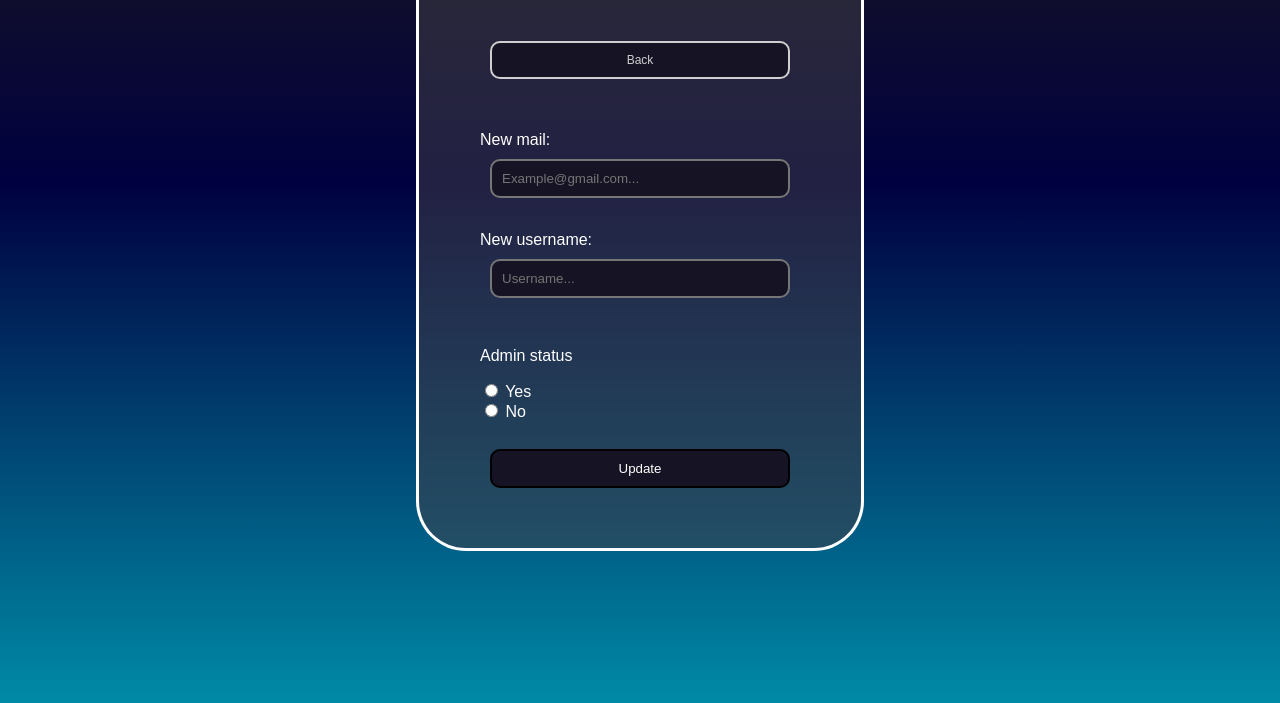
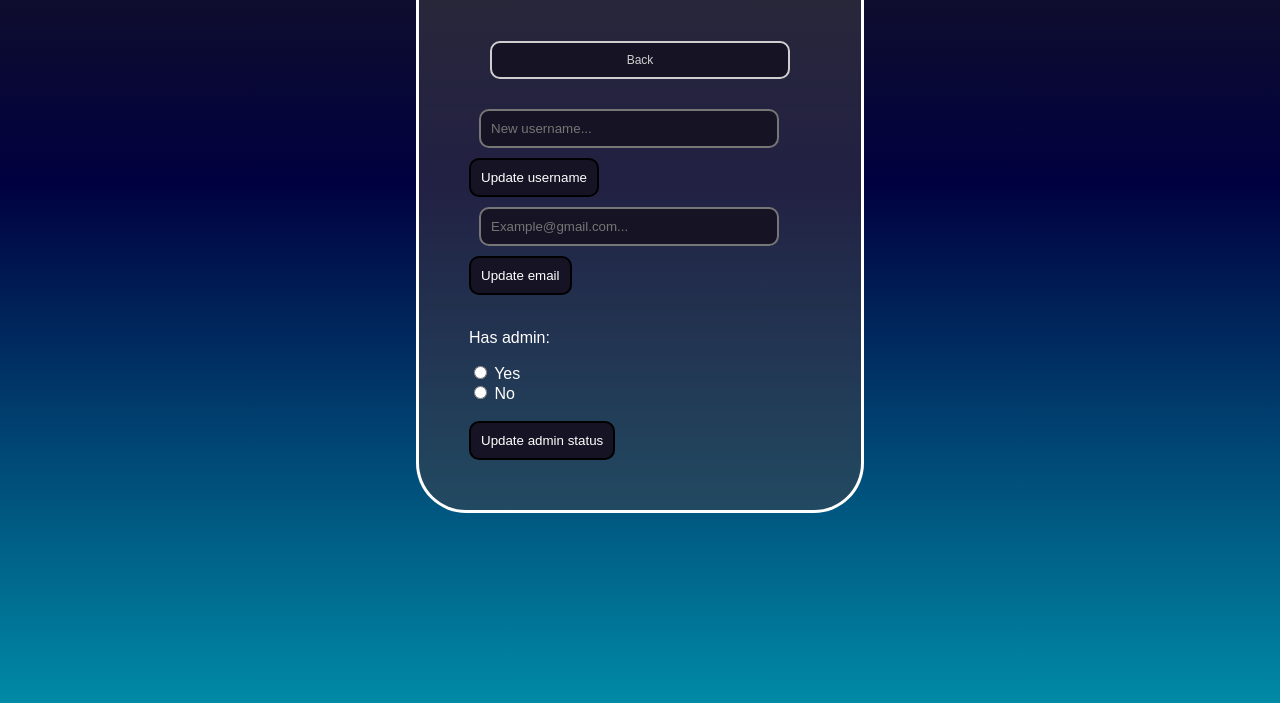
Before and after one commit to theunmenger/sql_test, a PHP site: page /update_user.php in a window 1280 px wide. Shown: the part 97-800 px from the top of the page. Run offline with PHP 8.4, Linux system fonts and the light colour scheme; the visitor is signed in with stand-in values (Sample User, id 1); data that the repository does not hold is empty.

Commit message:
changed way of handling updates

```diff
--- a/src/css/inlog.css
+++ b/src/css/inlog.css
@@ -27,6 +27,10 @@ body {
     border-color: white;
     border-radius: 0px 0px 50px 50px;
     padding: 50px;
+}
+
+#form_container {
+
 }
 
 .container_top a {
--- a/src/update_user.php
+++ b/src/update_user.php
@@ -8,54 +8,11 @@
 
     $conn = require_once "db_connect.php";
 
-    $username_err = $email_err = $update_notif = "";
-
     $user = $email = "";
-
 
     if ($_SERVER["REQUEST_METHOD"] == "POST" && !isset($_POST['update']) && isset($_POST['username']) && isset($_POST['email'])) {
         $user = $_POST['username'];
         $email = $_POST['email'];
-    }
-
-
-    if ($_SERVER["REQUEST_METHOD"] == "POST" && isset($_POST['update'])) {
-        $user = $_POST['username'];
-        $email = $_POST['email'];
-        $new_username = $_POST['new_username'];
-        $new_email = $_POST['new_email'];
-        $admin = $_POST['admin_status'];
-
-        $email_ver = false;
-        $name_ver = false;
-
-        if(!filter_var($new_email, FILTER_VALIDATE_EMAIL)) {
-            $email_err = "Invalid email";
-        } else {
-            $email_ver = true;
-        }
-
-        if (!preg_match("/^[a-zA-Z-0-9_]+$/", $user)) {
-            $username_err = "Username can only contain letters, numbers, underscores (_), and hyphens (-)";
-        } else {
-            $name_ver = true;
-        }
-
-        if ($name_ver && $email_ver) {
-            echo "new_user: ". $new_username. " new_email: ". $new_email. " old_user: ". $user. " old_email: ". $email. " admin status: ". $admin;
-        }
-
-        if (!empty($_POST['new_username'])) {
-            $update_username = "update inlog_gegevens_table set username = '$new_username' where email = '$email'";
-        }
-
-        if (!empty($_POST['new_email'])) {
-            $update_email = "update inlog_gegevens_table set email = '$new_email' where email = '$email'";
-        }
-
-        if (!empty($_POST['admin_status'])) {
-            $update_admin = "update inlog_gegevens_table set admin = '$admin' where email = '$email'";
-        }
     }
 ?>
 
@@ -71,23 +28,29 @@
     <div class="container_top">
         <h2>Update user: <?php echo $user?></h2>
         <a href="logged_in.php">Back</a>
-        <p><?php echo $update_notif;?></p>
-        <form method="POST" action="<?php echo htmlspecialchars($_SERVER["PHP_SELF"]);?>">
-            <input type="hidden" name="username" value="<?php echo htmlspecialchars($user); ?>">
-            <input type="hidden" name="email" value="<?php echo htmlspecialchars($email); ?>">
-            <label for="new_email">New mail:</label><br>
-            <input class="input" type="text" id="new_email" name="new_email" placeholder="Example@gmail.com...">
-            <p class="error"><?php echo $email_err;?></p> <br>
-            <label for="new_username">New username:</label><br>
-            <input class="input" type="text" id="new_username" name="new_username" placeholder="Username...">
-            <p class="error"><?php echo $username_err;?></p><br>
-            <p>Admin status</p>
-            <input type="radio" id="yes" name="admin_status" value="1">
-            <label for="yes">Yes</label><br>
-            <input type="radio" id="no" name="admin_status" value="0">
-            <label for="no">No</label><br><br>
-            <input class="input" type="submit" name="update" value="Update">
-        </form>
+        <div id="form_container">
+            <form method="POST" action="change_name.php" style="display:inline;">
+                <input type="hidden" name="email" value="<?php echo htmlspecialchars($email);?>">
+                <input class="input" type="text" id="username" name="username" placeholder="New username..." minlength="3">
+                <button class="input_b" type="submit">Update username</button>
+            </form>
+
+            <form method="POST" action="change_email.php" style="display:inline;">
+                <input type="hidden" name="email" value="<?php echo htmlspecialchars($email);?>">
+                <input class="input" type="text" id="email" name="email" placeholder="Example@gmail.com...">
+                <button class="input_b" type="submit">Update email</button>
+            </form><br><br>
+
+            <form method="POST" action="change_admin.php" style="display:inline;">
+                <p>Has admin:</p>
+                <input type="hidden" name="email" value="<?php echo htmlspecialchars($email);?>">
+                <input type="radio" name="admin_status" id="yes" value="1">
+                <label for="yes">Yes</label><br>
+                <input type="radio" name="admin_status" id="no" value="0">
+                <label for="yes">No</label><br><br>
+                <button class="input_b" type="submit">Update admin status</button>
+            </form>
+        </div>
     </div>
 </body>
 </html>
```
Also changed, not shown: src/change_name.php (added, +13 -0 lines).
